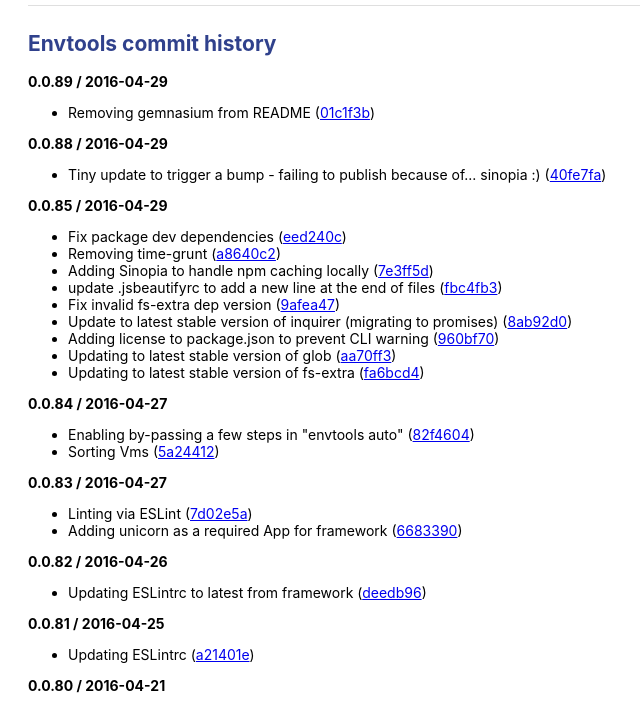
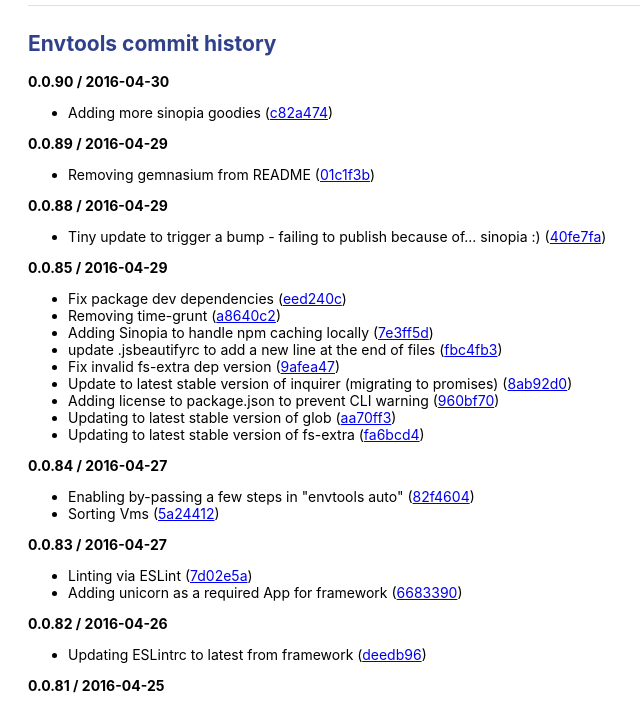
Before and after one commit to aversini/envtools, a website: page envtools-history.html in a window 1280 px wide. Shown: the part 77-782 px from the top of the page, without its empty margins (0-640 px from the left). Drawn offline with Linux system fonts and the light colour scheme.

Commit message:
Updating HISTORY [skip ci]

```diff
--- a/envtools-history.html
+++ b/envtools-history.html
@@ -35,7 +35,11 @@
     </div>
     <div class="history">
       <h2>Envtools commit history</h2>
-      <p><strong>0.0.89 / 2016-04-29</strong></p>
+      <p><strong>0.0.90 / 2016-04-30</strong></p>
+<ul>
+<li>Adding more sinopia goodies (<a href="https://github.com/aversini/envtools/commit/c82a4743ea65879be4ddbb6a4c6bca4da700bda0">c82a474</a>)</li>
+</ul>
+<p><strong>0.0.89 / 2016-04-29</strong></p>
 <ul>
 <li>Removing gemnasium from README (<a href="https://github.com/aversini/envtools/commit/01c1f3b17eff56e29ecedb1e468b430e8a8b6339">01c1f3b</a>)</li>
 </ul>
```
Also changed, not shown: HISTORY.md (+4 -0 lines), envtools-help.html (+1 -1 lines), 1 other file.
